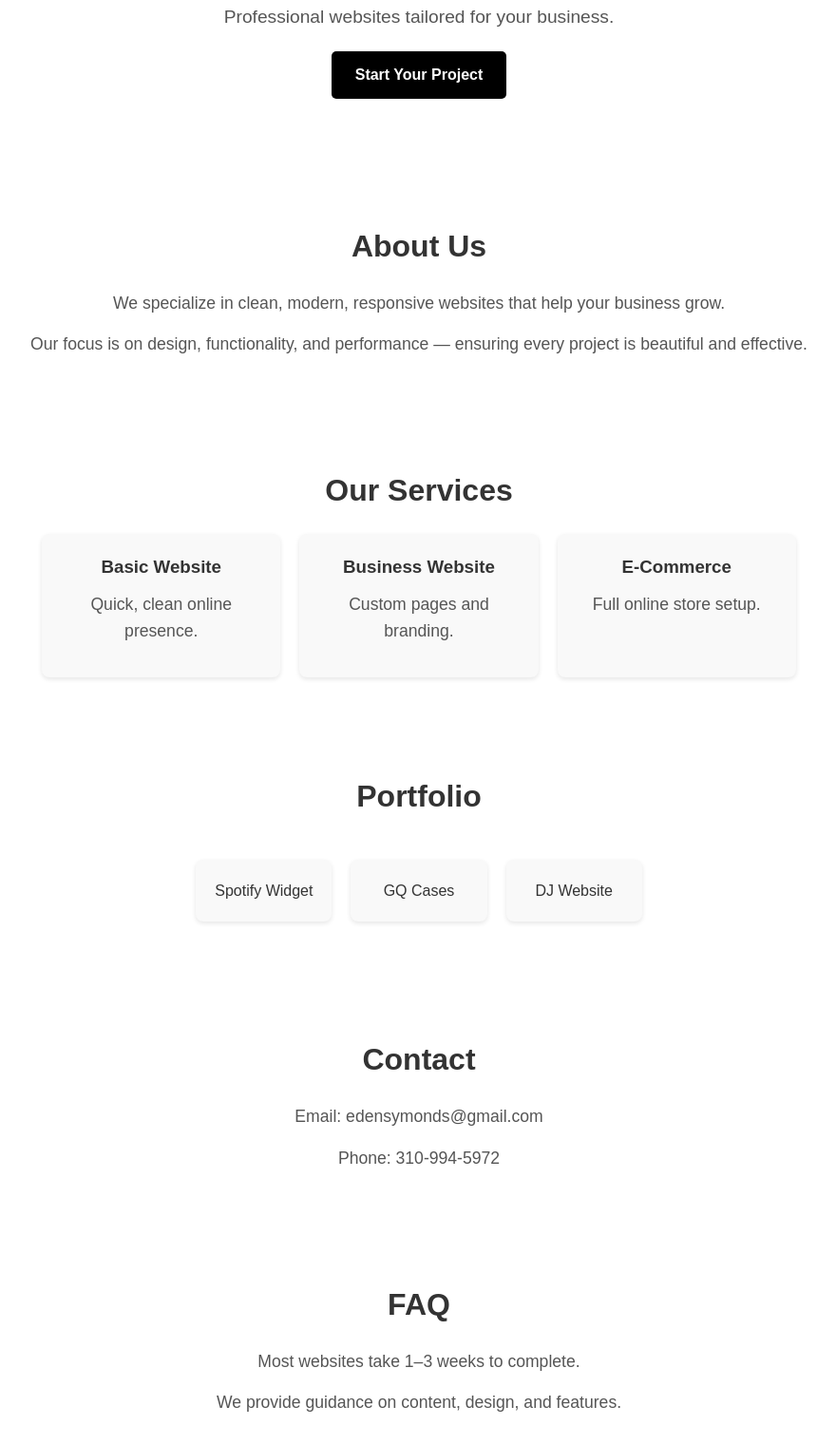
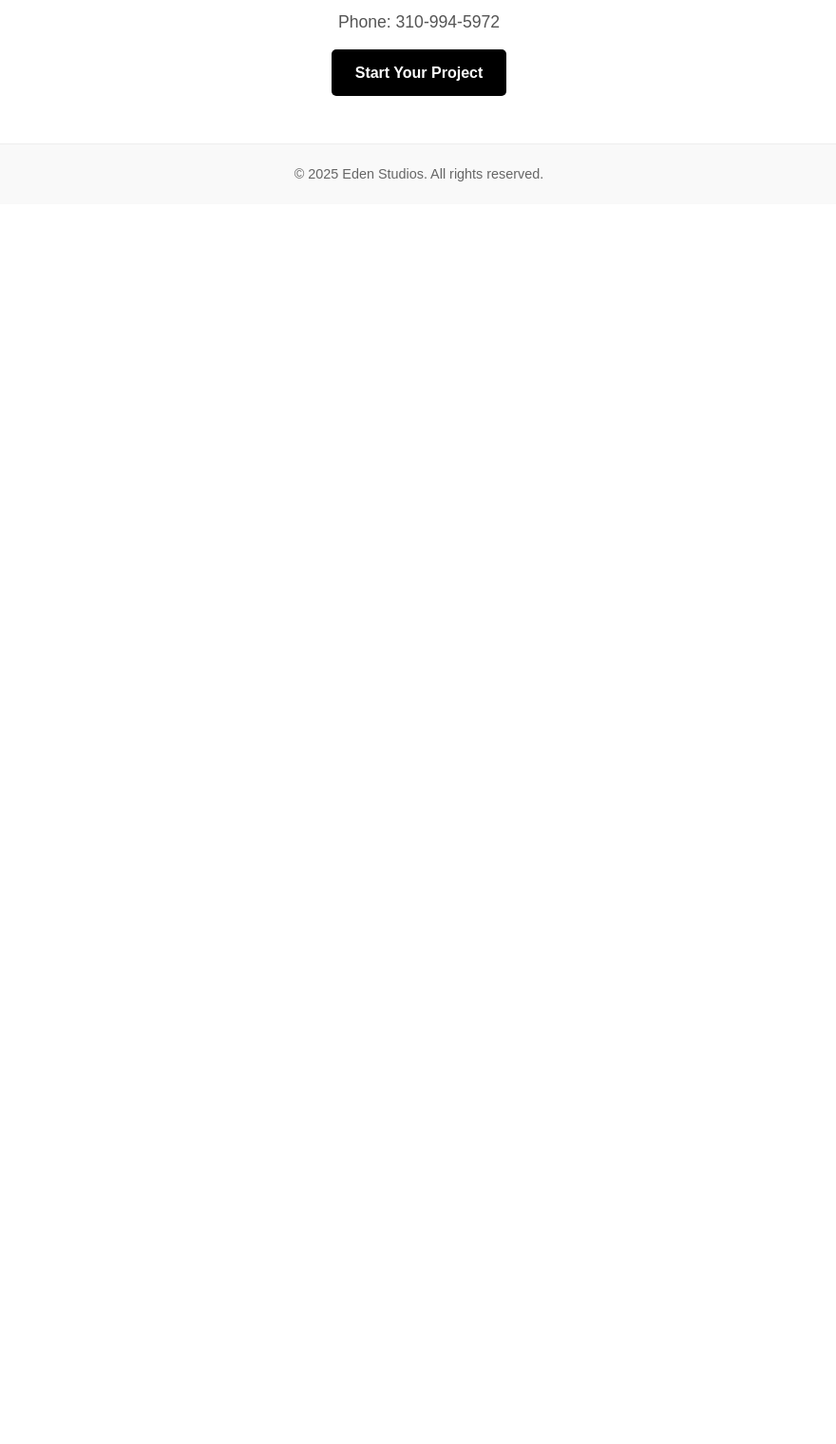
Before and after one commit to eden12t/eden-studios, a plain HTML site: page contact.html in a window 1280 px wide. Shown: the part 220-1740 px from the top of the page at 95% size, without its empty margins (199-1079 px from the left). After the commit the page ends 800 px from the top, so only its background shows below. Drawn offline with Linux system fonts and the light colour scheme.

Commit message:
Overwrite Contact page to be independent

```diff
--- a/contact.html
+++ b/contact.html
@@ -3,11 +3,10 @@
 <head>
 <meta charset="UTF-8">
 <meta name="viewport" content="width=device-width, initial-scale=1.0">
-  <title>Eden Studios</title>
+<title>Contact - Eden Studios</title>
 <link rel="stylesheet" href="style.css">
 </head>
 <body>
-
 <nav>
   <a href="index.html" class="logo">eden studios</a>
   <ul class="nav-right">
@@ -19,60 +18,15 @@
   </ul>
 </nav>
 
-  <section class="hero">
-    <h1>Welcome to Eden Studios</h1>
-    <p>Professional websites tailored for your business.</p>
-    <a href="contact.html" class="cta-btn">Start Your Project</a>
-  </section>
-
 <section class="page-section">
-    <h2>About Us</h2>
-    <p>We specialize in clean, modern, responsive websites that help your business grow.</p>
-    <p>Our focus is on design, functionality, and performance — ensuring every project is beautiful and effective.</p>
-  </section>
-
-  <section class="page-section">
-    <h2>Our Services</h2>
-    <div class="card-grid">
-      <div class="card">
-        <h3>Basic Website</h3>
-        <p>Quick, clean online presence.</p>
-      </div>
-      <div class="card">
-        <h3>Business Website</h3>
-        <p>Custom pages and branding.</p>
-      </div>
-      <div class="card">
-        <h3>E-Commerce</h3>
-        <p>Full online store setup.</p>
-      </div>
-    </div>
-  </section>
-
-  <section class="page-section">
-    <h2>Portfolio</h2>
-    <div class="portfolio-grid">
-      <div class="project-card">Spotify Widget</div>
-      <div class="project-card">GQ Cases</div>
-      <div class="project-card">DJ Website</div>
-    </div>
-  </section>
-
-  <section class="page-section">
-    <h2>Contact</h2>
+<h2>Contact Us</h2>
 <p>Email: edensymonds@gmail.com</p>
 <p>Phone: 310-994-5972</p>
-  </section>
-
-  <section class="page-section">
-    <h2>FAQ</h2>
-    <p>Most websites take 1–3 weeks to complete.</p>
-    <p>We provide guidance on content, design, and features.</p>
+<a href="contact.html" class="cta-btn">Start Your Project</a>
 </section>
 
 <footer>
 <p>© 2025 Eden Studios. All rights reserved.</p>
 </footer>
-
 </body>
 </html>
```
Lines whose indentation alone changed are shown as unchanged.
